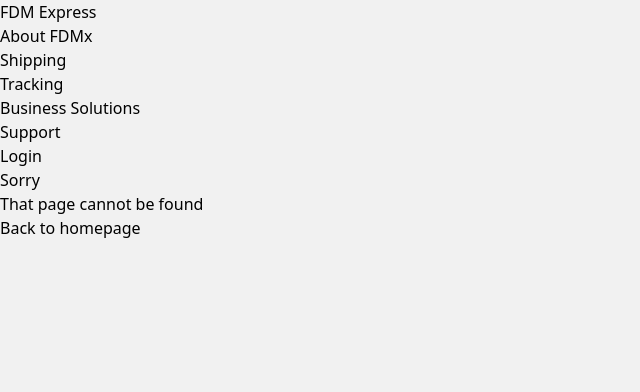
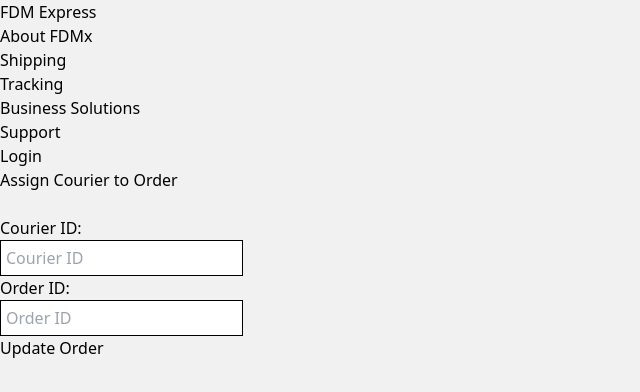
Before and after one commit to happymealseller/courrier-react-app, a React (Vite) app: page /courier-dashboard in a window 1280 px wide. Shown: the top 392 px of the page, without its empty margins (0-640 px from the left). Built offline with nearby package versions, Linux system fonts and the light colour scheme.

Commit message:
courier dashboard setup

```diff
--- a/package.json
+++ b/package.json
@@ -10,6 +10,7 @@
     "preview": "vite preview"
   },
   "dependencies": {
+    "@types/react-router-dom": "^5.3.3",
     "localforage": "^1.10.0",
     "match-sorter": "^6.3.4",
     "react": "^18.2.0",
--- a/src/App.tsx
+++ b/src/App.tsx
@@ -5,6 +5,7 @@ import { LoginPage } from "./pages/LoginPage"
 import { ShippingFormPage } from "./pages/ShippingFormPage"
 import { RegisterPage } from "./pages/RegisterPage"
 import { NotFound } from "./pages/NotFoundPage"
+import { CourierDashboardPage } from "./pages/CourierDashboardPage"
 
 function App() {
   return (
@@ -21,6 +22,7 @@ function App() {
             <Route path="open-an-account" element={<RegisterPage />} />
             <Route path="login" element={<LoginPage />} />
             <Route path="*" element={<NotFound />} />
+            <Route path="courier-dashboard" element={<CourierDashboardPage />} />
           </Routes>
         </div>
       </main>
--- /dev/null
+++ b/src/components/dashboard/CourierDashboard.tsx
@@ -0,0 +1,93 @@
+import React, { useState, FormEvent } from 'react';
+import { useNavigate } from 'react-router-dom';
+
+export function CourierDashboard() {
+    const [courierId, setCourierId] = useState("");
+    const [orderId, setOrderId] = useState("");
+
+    const navigate = useNavigate();
+
+    //overall function need to update
+    // function handleSubmit(e: FormEvent) {
+    //     e.preventDefault()
+    //     const orderInformation = { courierId, orderId };
+    //     const url = "http://localhost:8081/courier";  //update this url
+    //     const options = {
+    //         "method": "POST",
+    //         "headers": {
+    //             "Content-Type": "application/json"
+    //         },
+    //         "body": JSON.stringify(orderInformation)
+    //     }
+    //     fetch(url, options)
+    //     .then(response => response.json())
+    //     .then(data => {
+    //         console.log("registered successfully", data);
+    //         navigate('/');
+    //     })
+    //     .catch(error => console.log("error", error))
+    // }
+
+    function handleSubmit(e: FormEvent) {
+        console.log("Courier assigned to order successfully!")
+        navigate('/');
+    }
+
+    return (
+        <div className="bg-white px-10 py-20 rounded-3xl border-2 border-gray-200">
+            <h1 className="text-2xl font-semibold">Assign Courier to Order</h1>
+            <br></br>
+            <form onSubmit={handleSubmit}>
+                <div>
+                    <label className="text-base font-normal" >Courier ID:</label>
+                </div>
+                <input
+                    type="text"
+                    value={courierId}
+                    style={{border: '1px solid black', padding: '5px'}}
+                    id="courier-id"
+                    name="courier-id"
+                    placeholder="Courier ID"
+                    required
+                    onChange={e => setCourierId(e.target.value)}
+                >
+                </input>
+                <div>
+                    <label className="text-base font-normal">Order ID:</label>
+                </div>
+                <input
+                    type="text"
+                    value={orderId}
+                    style={{border: '1px solid black', padding: '5px'}}
+                    id="order-id"
+                    name="order-id"
+                    placeholder="Order ID"
+                    required
+                    onChange={e => setOrderId(e.target.value)}
+                >
+                </input>
+                {/* <div>
+                    <label className="text-base font-normal">Order Status:</label>
+                </div>
+                <input
+                    type="text"
+                    value="order-status"
+                    style={{border: '1px solid black', padding: '5px'}}
+                    id="order-status"
+                    name="order-status"
+                    placeholder="Order Status"
+                    required
+                >
+                </input> */}
+                <div className="mt-8 flex flex-col gap-y-4">
+                    <button
+                        type="submit"
+                        className="active:scale-[.98] active:duration-75 hover:scale-[1.01] ease-in-out transition-all py-3 rounded-xl bg-slate-500 text-white text-lg font-bold"
+                    >
+                        Update Order
+                    </button>
+                </div>
+            </form>
+        </div>
+    )
+}
--- a/src/components/register/RegisterForm.tsx
+++ b/src/components/register/RegisterForm.tsx
@@ -1,5 +1,6 @@
 import React, { useState, FormEvent } from 'react';
 import { AccountType } from '../../utilities/enums/AccountType';
+import { useNavigate } from 'react-router-dom';
 
 export function RegisterForm() {
     const [accountType, setAccountType] = useState(AccountType.Sender);
@@ -11,6 +12,8 @@ export function RegisterForm() {
     const [vehicleCapacity, setVehicleCapacity] = useState("");
 
     const [isSenderView, setIsSenderView] = useState(true)
+
+    const navigate = useNavigate();
 
     const handleAccountTypeChange = (event: React.ChangeEvent<HTMLSelectElement>) => {
         setIsSenderView(event.target.value === AccountType.Sender);
@@ -32,7 +35,10 @@ export function RegisterForm() {
         }
         fetch(url, options)
         .then(response => response.json())
-        .then(data => console.log("registered successfully", data))
+        .then(data => {
+            console.log("registered successfully", data);
+            navigate('/');
+        })
         .catch(error => console.log("error", error))
     }
 
--- /dev/null
+++ b/src/pages/CourierDashboardPage.tsx
@@ -0,0 +1,9 @@
+import { CourierDashboard } from '../components/dashboard/CourierDashboard';
+
+export function CourierDashboardPage() {
+    return (
+        <>
+            <CourierDashboard />
+        </>
+    )
+}
```
Also changed, not shown: 1 other file (tests, documents, lock files or other folders).
